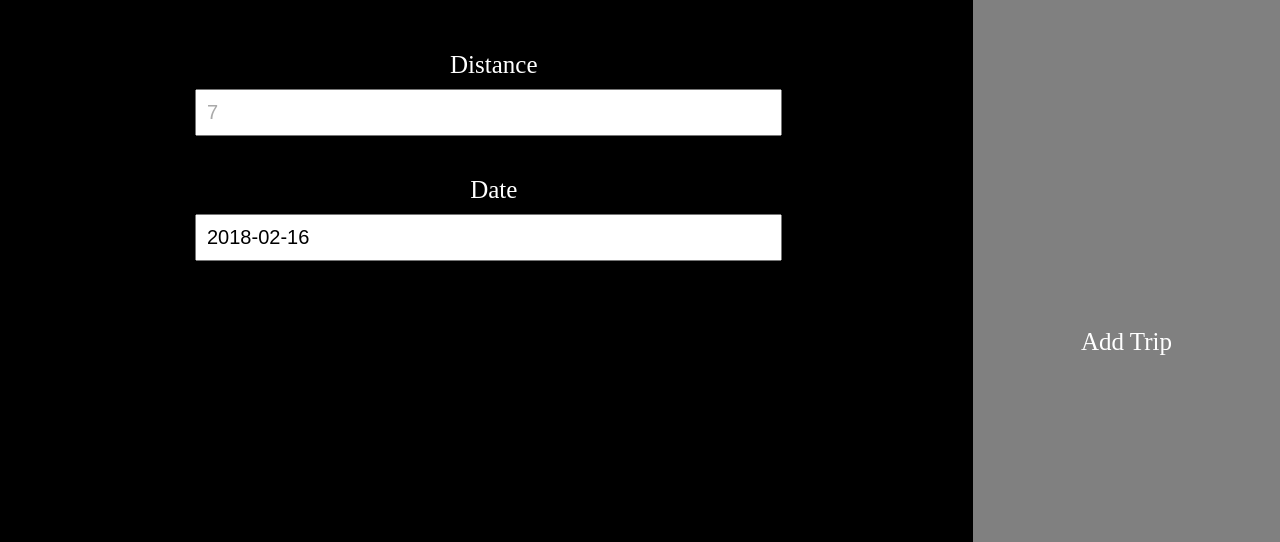
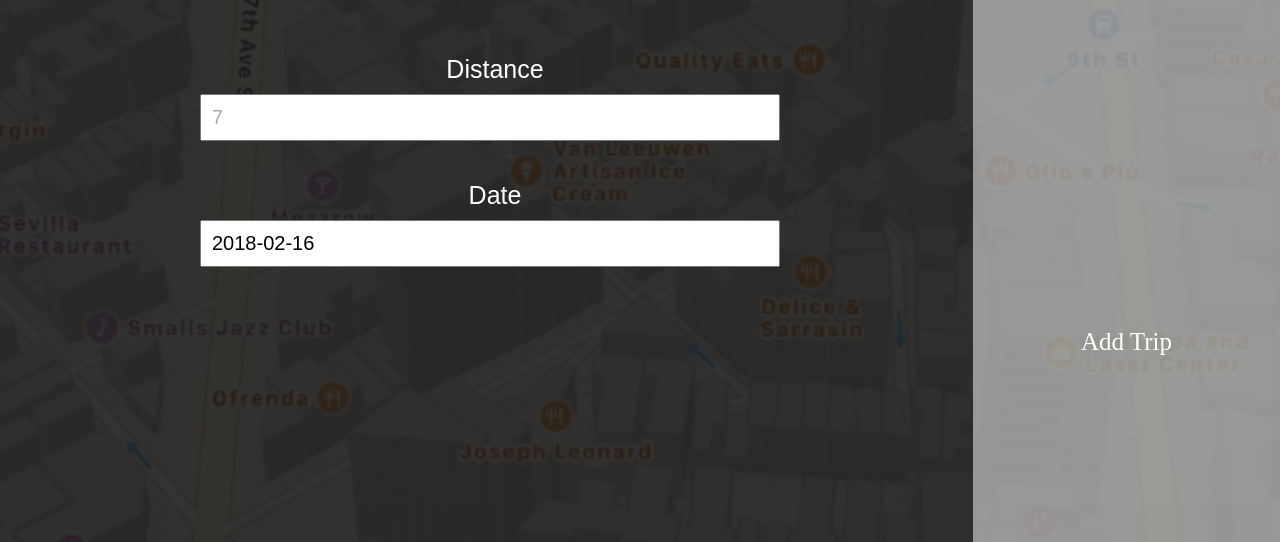
Before and after one commit to imagineLife/myMiles, a website: page public/add.html in a window 1280 px wide. Shown: the part 258-800 px from the top of the page. Drawn offline with nearby package versions, Linux system fonts and the light colour scheme.

Commit message:
Includes backgorund stylesheet & darkener div.

```diff
--- a/public/add.html
+++ b/public/add.html
@@ -3,11 +3,14 @@
   <head>
     <meta charset="utf-8">
     <meta name="viewport" content="width=device-width">
+    <link rel="stylesheet" type="text/css" href="css/background.css">
     <link rel="stylesheet" href="/css/add.css">
     <link rel="stylesheet" type="text/css" href="css/respond.css">
     <title>TripTracker</title>
   </head>
   <body>
+
+    <div id="darkener" class="darkener">
 
       <h2><i>TrackMyTrip</i></h2>
 
@@ -41,6 +44,8 @@
 
       </form>
 
+    </div>
+
     <script
       src="https://cdnjs.cloudflare.com/ajax/libs/js-cookie/2.1.4/js.cookie.min.js">
     </script>
```
Lines whose indentation alone changed are shown as unchanged.
